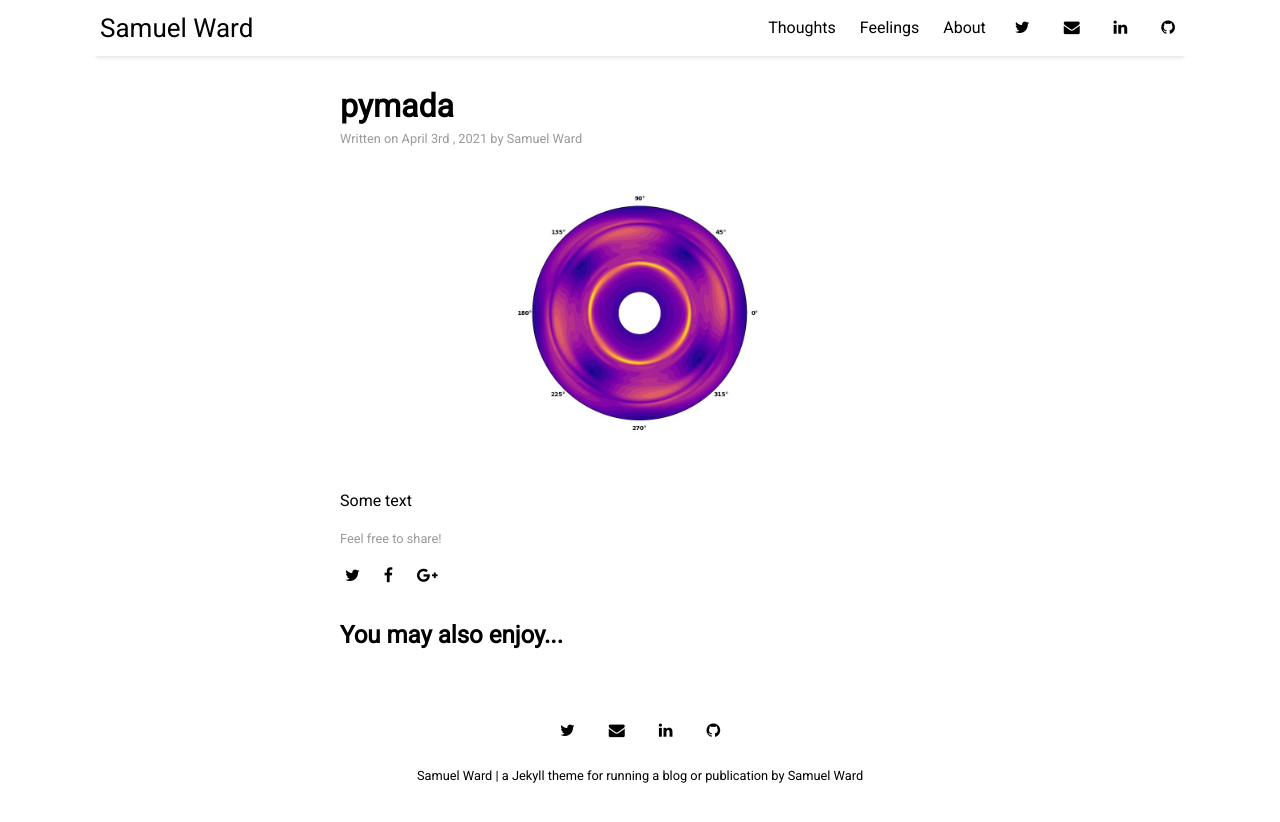
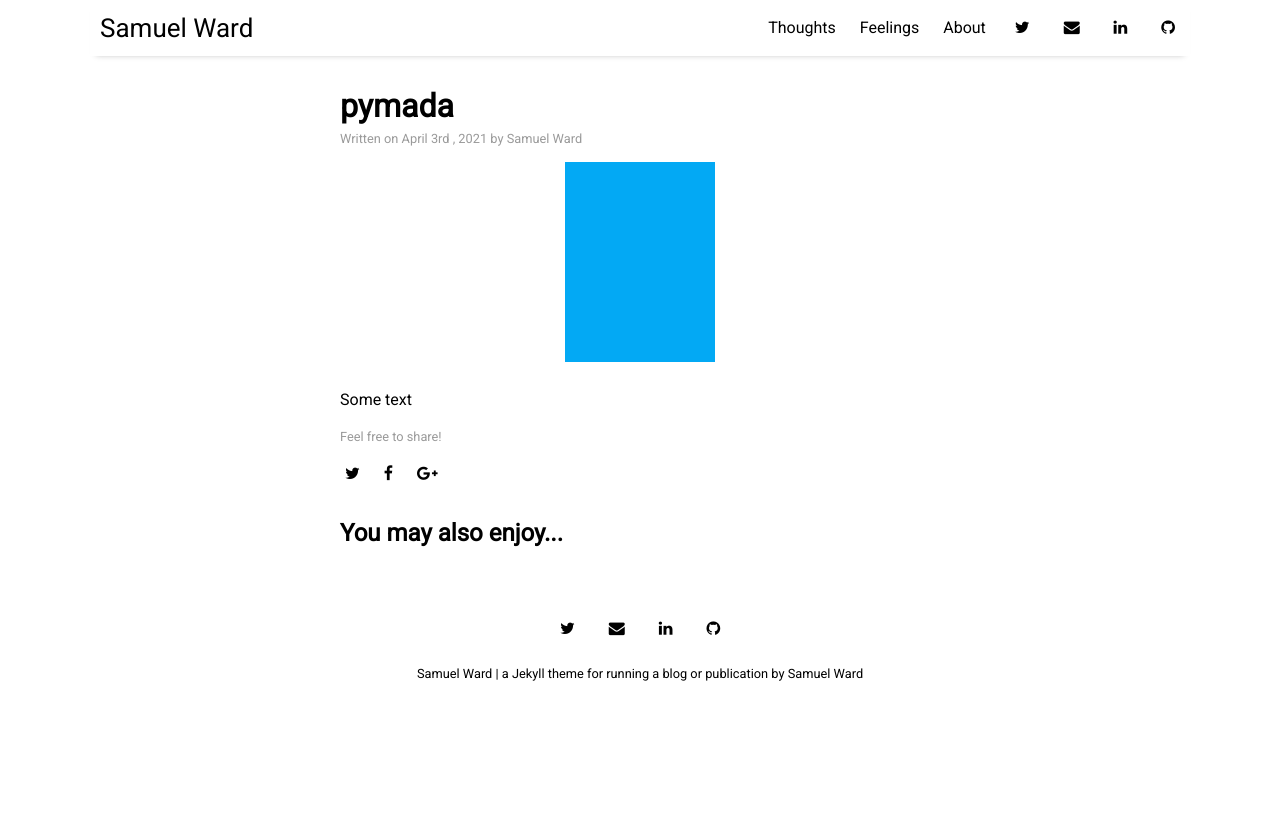
Before and after one commit to samuelhward/samuelhward.github.io, a Jekyll site: the page built from _posts/2021-04-03-pymada.md, in a window 1280 px wide. Shown: the top 822 px of the page. Built offline with Jekyll 4.4.1, drawn with Linux system fonts in a browser that asks for light colours; nearby versions of some CDN libraries.

Commit message:
Added draft image

```diff
--- a/_posts/2021-04-03-pymada.md
+++ b/_posts/2021-04-03-pymada.md
@@ -4,7 +4,7 @@ title: "pymada"
 author: "Samuel Ward"
 categories: thoughts
 tags: [draft]
-image: pic1.jpg
+image: pymada.png
 ---
 
 Some text
```
Also changed, not shown: assets/img/pymada.png (added).
